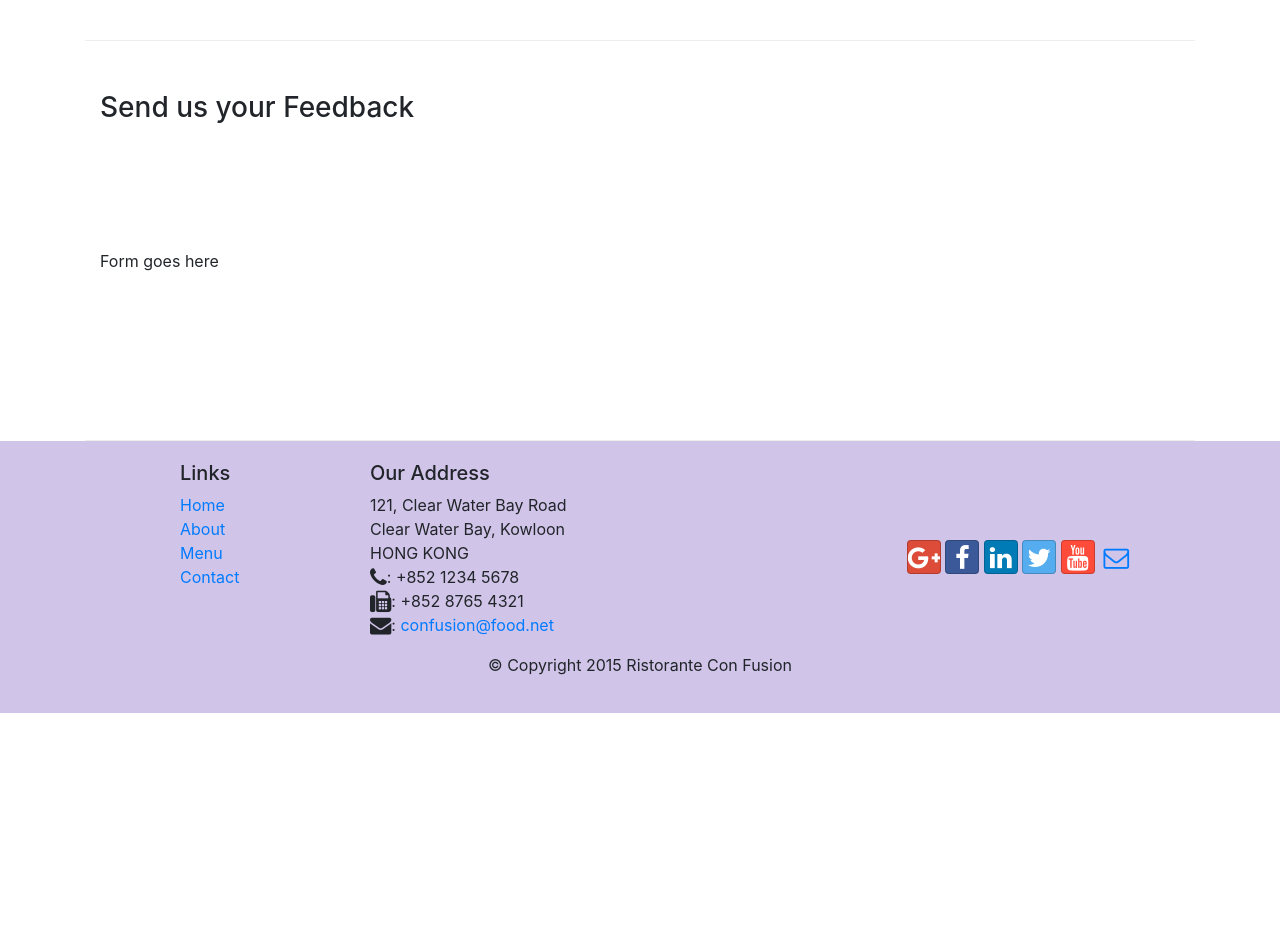
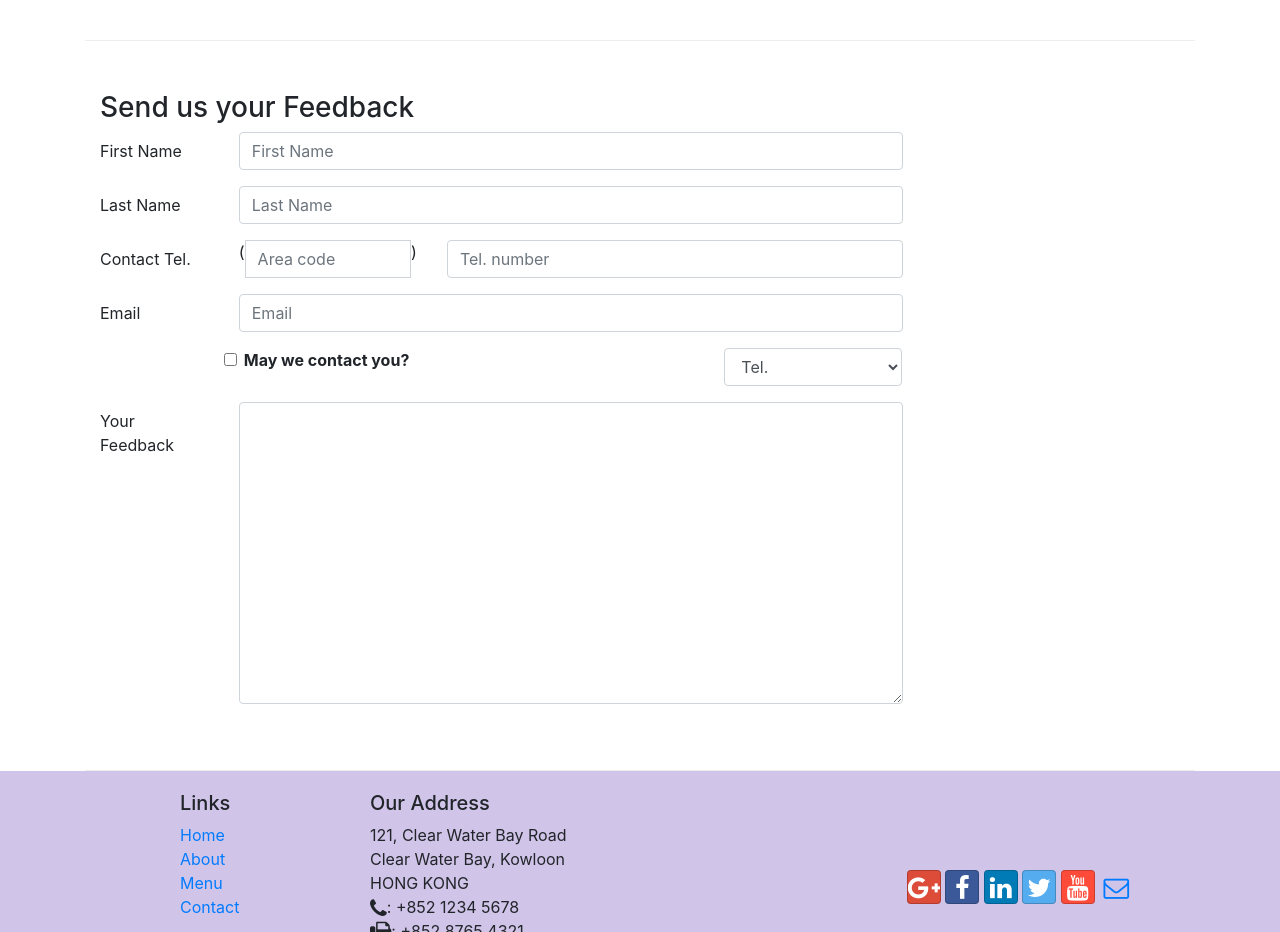
Before and after one commit to Widgetstein/bootstrap4, a website: page Bootstrap4/conFusion/contactus.html in a window 1280 px wide. Shown: the part 800-1732 px from the top of the page. Before the commit the page ends 1563 px from the top, so only its background shows below. Drawn offline with nearby package versions, Linux system fonts and the light colour scheme.

Commit message:
Feedback

```diff
--- a/Bootstrap4/conFusion/contactus.html
+++ b/Bootstrap4/conFusion/contactus.html
@@ -94,7 +94,61 @@
               <h3>Send us your Feedback</h3>
            </div>
             <div class="col-12 col-md-9">
-                Form goes here
+                <form>
+					<div class="form-group row">
+						<label for="firstname" class="col-md-2 col-form-label">First Name</label>
+						<div class="col-md-10">
+							<input type="text" class="form-control" id="firstname" name="firstname"
+								placeholder="First Name">
+						</div>
+					</div>
+					<div class="form-group row">
+						<label for="lastname" class="col-md-2 col-form-label">Last Name</label>
+						<div class="col-md-10">
+							<input type="text" class="form-control" id="lastname" name="lastname"
+								placeholder="Last Name">
+						</div>
+					</div>
+					<div class="form-group row">
+                        <label for="telnum" class="col-12 col-md-2 col-form-label">Contact Tel.</label>
+                        <div class="col-5 col-sm-4 col-md-3">
+                            <div class="input-group">
+                                <div class="input-group-addon">(</div>
+                                    <input type="tel" class="form-control" id="areacode" name="areacode" placeholder="Area code">
+                                <div class="input-group-addon">)</div>
+                            </div>
+                        </div>
+                        <div class="col-7 col-sm-6 col-md-7">
+                            <input type="tel" class="form-control" id="telnum" name="telnum" placeholder="Tel. number">
+                        </div>
+                    </div>
+                    <div class="form-group row">
+                        <label for="emailid" class="col-md-2 col-form-label">Email</label>
+                        <div class="col-md-10">
+                            <input type="email" class="form-control" id="emailid" name="emailid" placeholder="Email">
+                        </div>
+                    </div>
+					<div class="form-group row">
+                       <div class="form-check col-md-6 offset-md-2">
+                            <label class="form-check-label">
+                                <input type="checkbox" class="form-check-input" name="approve" value="">
+                                <strong>May we contact you?</strong>
+                            </label>
+                        </div>
+                        <div class="col-md-3 offset-md-1">
+                            <select class="form-control">
+                                <option>Tel.</option>
+                                <option>Email</option>
+                            </select>
+                        </div>
+                    </div>
+					<div class="form-group row">
+                        <label for="feedback" class="col-md-2 col-form-label">Your Feedback</label>
+                        <div class="col-md-10">
+                            <textarea class="form-control" id="feedback" name="feedback" rows="12"></textarea>
+                        </div>
+                    </div>
+				</form>
             </div>
              <div class="col-12 col-md">
             </div>
```
